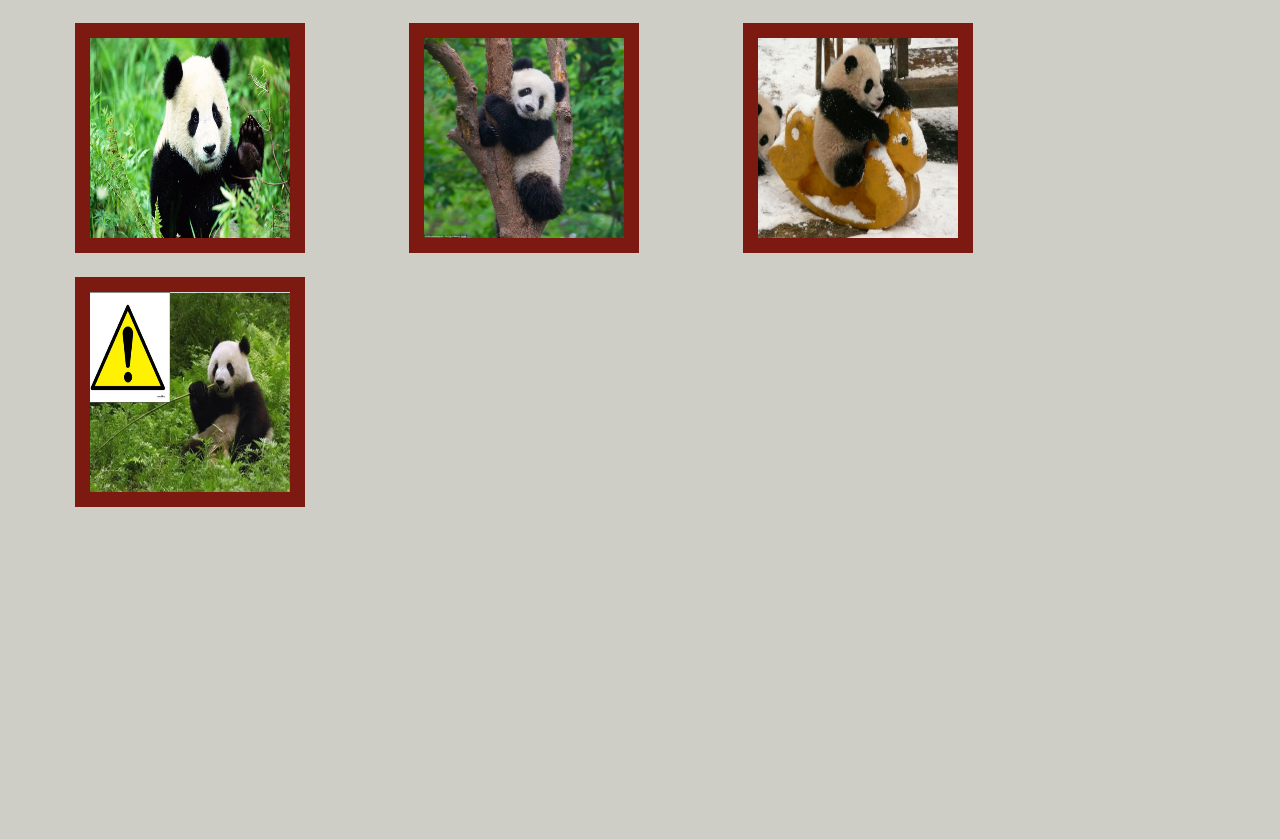
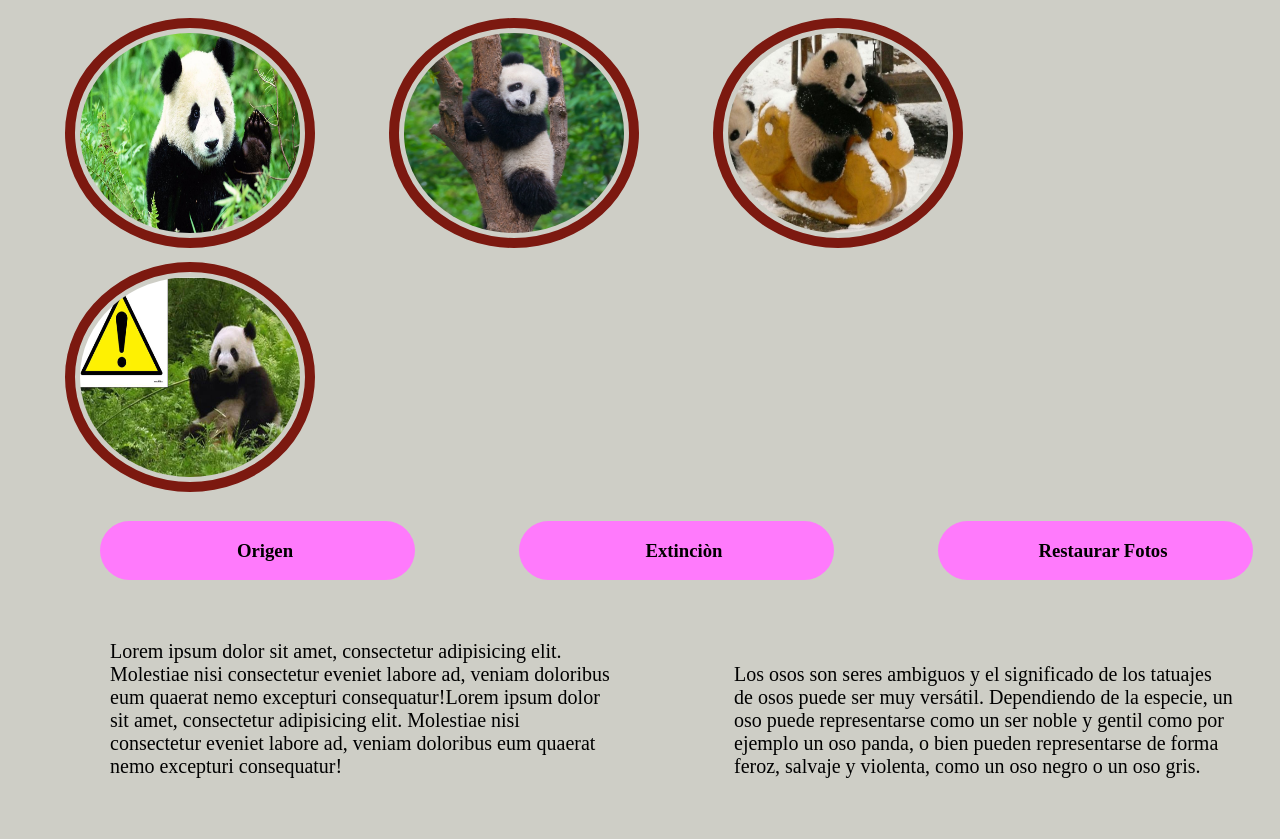
Before and after one commit to Zitle-Nancy/ejercicioPandas, a plain HTML site: page index.html in a window 1280 px wide. Shown: the part 113-952 px from the top of the page. Before the commit the page ends 800 px from the top, so only its background shows below. Drawn offline with Linux system fonts and the light colour scheme.

Commit message:
toques penultimos de la pagina

```diff
--- a/assets/css/main.css
+++ b/assets/css/main.css
@@ -4,10 +4,10 @@ body{
 	background-color:#cecec6;
 }
 /*inicio de los estilos del navbar*/
-span{
+#logo{
 	font-size: 30px;
 }
-span:hover{
+#logo:hover{
 	font-weight: bold;
 	font-variant: small-caps;
 	background: #ccc; color: black; box-shadow: 10px 10px 10px rgba(0, 0, 250, 0.4);
@@ -39,19 +39,45 @@ a:hover{
 
 /*fin de los estilos de navbar*/
 /*estilos de las imagenes*/
-#imagenes{
-	display: block;
-	/*background-color:#cf71f7;*/
 
-}
 .imagenesPandas{
-	display: inline;
-	margin-left: 50px;
+	display:inline-block;
+	margin-left:60px;
 }
 img{
-	margin: 10px 25px 10px 25px;
-	width: 200px;
+	padding: 5px;
+	margin: 5px;
+	width: 220px;
 	height: 200px;
-	border:15px solid #7c1910;
+	border-radius: 65%;
+	border:10px solid #7c1910;
 }
 /*fin estilos de las imagenes*/
+/*estilos barras */
+.barras{
+	text-align: center;
+	display: inline-block;
+	padding-left:15px;
+	margin-top: 20px;
+	margin-left:100px;
+	background-color:#ff7afc;
+	width: 300px;
+	border-radius: 30px;
+}
+.barras:hover{
+	font-size:20px;
+}
+/*fin estilos barras*/
+
+/*estilos textos*/
+.textos{
+	display: inline-block;
+	width: 500px;
+	height: 100px;
+	padding: 10px;
+	margin-top: 50px;
+	margin-left:100px;
+	margin-bottom: 20px;
+	font-size: 20px;
+}
+/*fin estilos*/
--- a/index.html
+++ b/index.html
@@ -10,7 +10,7 @@
 	<ul>
 		<li>
 			<!-- nombre de la pagina -->
-			<span>Panditas :3</span>
+			<span id="logo">Panditas :3</span>
 		</li>
 		<!-- los enlaces de nuestra pagina -->
 		<li><a href="#inicio">INICIO</a></li>
@@ -35,5 +35,26 @@
 		</div>
 	</div>
 	<!-- fin de las imagenes -->
+	<!-- segunda barra -->
+	<div id="barra">
+		<div class="barras"><h3>Origen</h3></div>
+		<div class="barras"><h3>Extinciòn</h3></div>
+		<div class="barras"><h3>Restaurar Fotos</h3></div>
+	</div>
+	<!-- fin de la segunda barra -->
+	<!-- texto -->
+		<section class="textos">
+			Lorem ipsum dolor sit amet, consectetur adipisicing elit. Molestiae nisi consectetur eveniet labore ad, veniam doloribus eum quaerat nemo excepturi consequatur!Lorem ipsum dolor sit amet, consectetur adipisicing elit. Molestiae nisi consectetur eveniet labore ad, veniam doloribus eum quaerat nemo excepturi consequatur!
+		</section>
+		<section class="textos">
+			Los osos son seres ambiguos y el significado de los tatuajes de osos puede ser muy versátil. Dependiendo de la especie, un oso puede representarse como un ser noble y gentil como por ejemplo un oso panda, o bien pueden representarse de forma feroz, salvaje y violenta, como un oso negro o un oso gris.
+		</section>
+		<section class="textos">
+			El panda, oso panda o panda gigante (Ailuropoda melanoleuca) es una especie de mamífero del orden de los carnívoros y aunque hay una gran controversia al respecto, los últimos estudios de su ADN lo engloban entre los miembros de la familia de los osos (Ursidae), siendo el oso de anteojos su pariente más cercano, si bien este pertenece a la subfamilia de los tremarctinos.
+		</section>
+		<section class="textos">
+			La población de pandas aumentó un 17% entre 2004 y 2014, gracias a agresivos esfuerzos de conservación, indicó una ONG. Sin embargo, la especie aún se encuentra "vulnerable". El panda gigante, uno de los símbolos de China, ha salido de la lista de especies en peligro gracias a agresivos esfuerzos de conservación.
+		</section>
+	<!-- fin del texto -->
 </body>
 </html>
```
